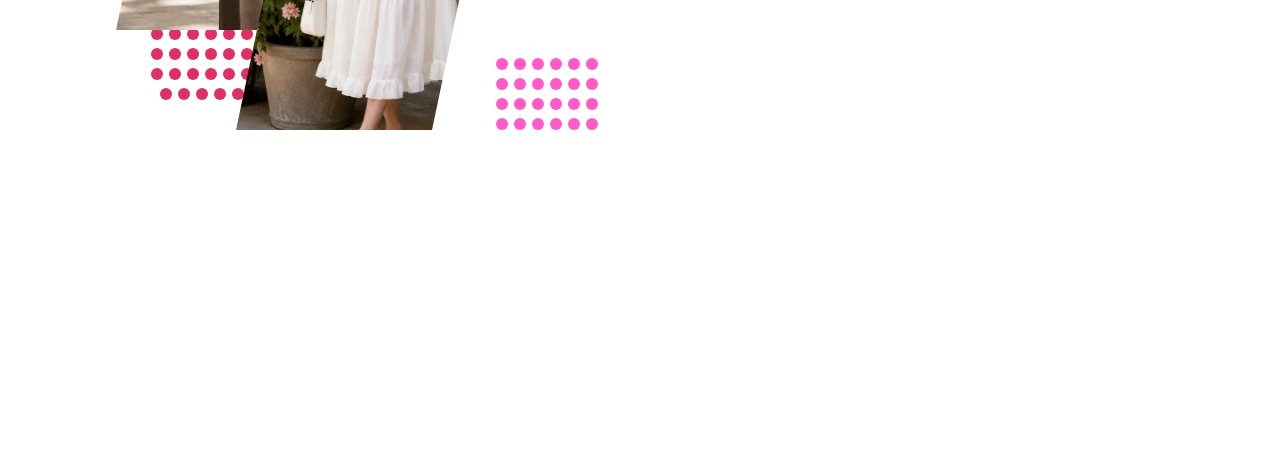
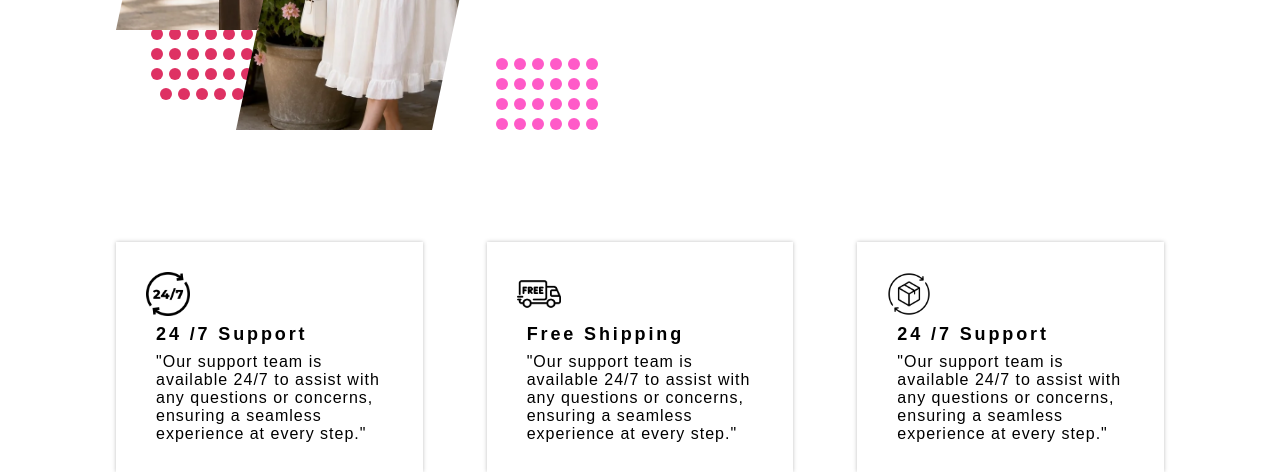
Before and after one commit to AnkitAleMgr/Gekka-Bijin, a Django app: template store/templates/store/aboutus.html in a window 1280 px wide. Shown: the part 968-1440 px from the top of the page. Before the commit the page ends 1098 px from the top, so only its background shows below. Run offline with Django 5.2, Linux system fonts and the light colour scheme; the template is opened without the code that fills it, so the values that code supplies are empty; some web fonts are replaced.

Commit message:
complition of trust and service section

```diff
--- a/store/static/store/css/style.css
+++ b/store/static/store/css/style.css
@@ -1397,7 +1397,6 @@ footer{
     display: flex;
     height: 100%;
 }
-
 .why-us-section-1{
     flex: 1;
     position: relative;
@@ -1496,7 +1495,6 @@ footer{
     align-items: flex-start;
     gap: 18px;
 }
-
 .why-us-links{
     padding: 0px 12px;
 
@@ -1510,9 +1508,35 @@ footer{
     flex-direction: column;
     gap: 24px;
 }
-
 .why-us-link-column > a{
     display: block;
     text-decoration: none;
 
 }
+
+#trust-service-section{
+    margin-top: 112px;
+    display: flex;
+    flex-direction: row;
+    width: 100%;
+    height: 230px;
+    padding: 0px 116px;
+    gap: 64px;
+}
+.individual-trust-service-card{
+    flex: 1;
+    display: flex;
+    flex-direction: column;
+    justify-content: center;
+    gap: 8px;
+    height: 100%;
+    padding: 20px 30px;
+
+    background: #FFF;
+    box-shadow: 0 0 4px 0 rgba(0, 0, 0, 0.25);
+}
+.individual-trust-service-card > img{
+    width: 44px;
+    height: auto;
+
+}
--- a/store/templates/store/aboutus.html
+++ b/store/templates/store/aboutus.html
@@ -356,6 +356,27 @@
         </div>
      </div>
 
+    <!-- trust and service section -->
+    <div id="trust-service-section">
+        <div class="individual-trust-service-card">
+            <img src="../../static/store/images/icon/24-7.png" alt="not loading..">
+            <p class="semi-4-title">24 /7 Support</p>
+            <p class="normal-paragraph">"Our support team is available 24/7 to assist with any questions or concerns, ensuring a seamless experience at every step."</p>
+        </div>
+        <div class="individual-trust-service-card">
+            <img src="../../static/store/images/icon/free-delivery.png" alt="not loading..">
+            <p class="semi-4-title">Free Shipping</p>
+            <p class="normal-paragraph">"Our support team is available 24/7 to assist with any questions or concerns, ensuring a seamless experience at every step."</p>
+        </div>
+        <div class="individual-trust-service-card">
+            <img src="../../static/store/images/icon/return.png" alt="not loading..">
+            <p class="semi-4-title">24 /7 Support</p>
+            <p class="normal-paragraph">"Our support team is available 24/7 to assist with any questions or concerns, ensuring a seamless experience at every step."</p>
+        </div>
+    </div>
 
+    <div id="review">
+
+    </div>
 </body>
 </html>
```
Also changed, not shown: store/static/store/images/icon/24-7.png (added), store/static/store/images/icon/free-delivery.png (added), store/static/store/images/icon/return.png (added), 2 other files.
